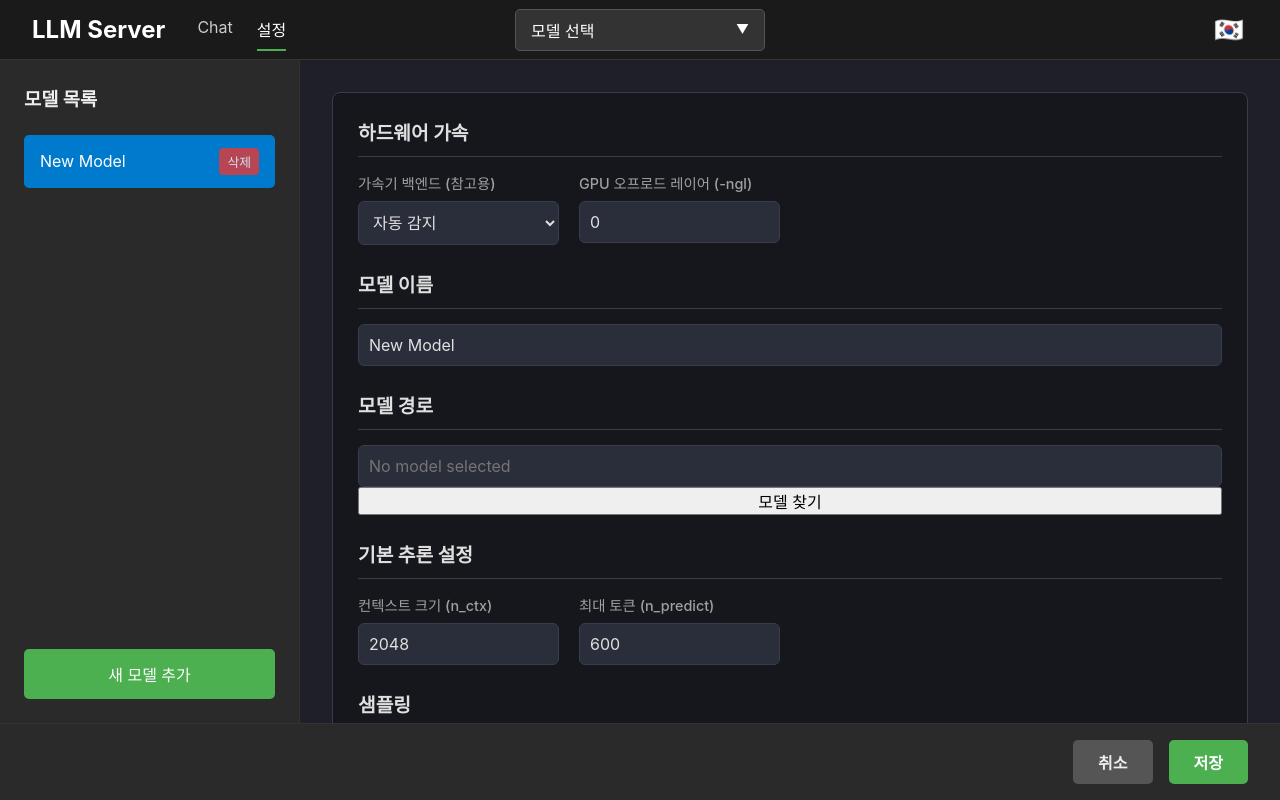
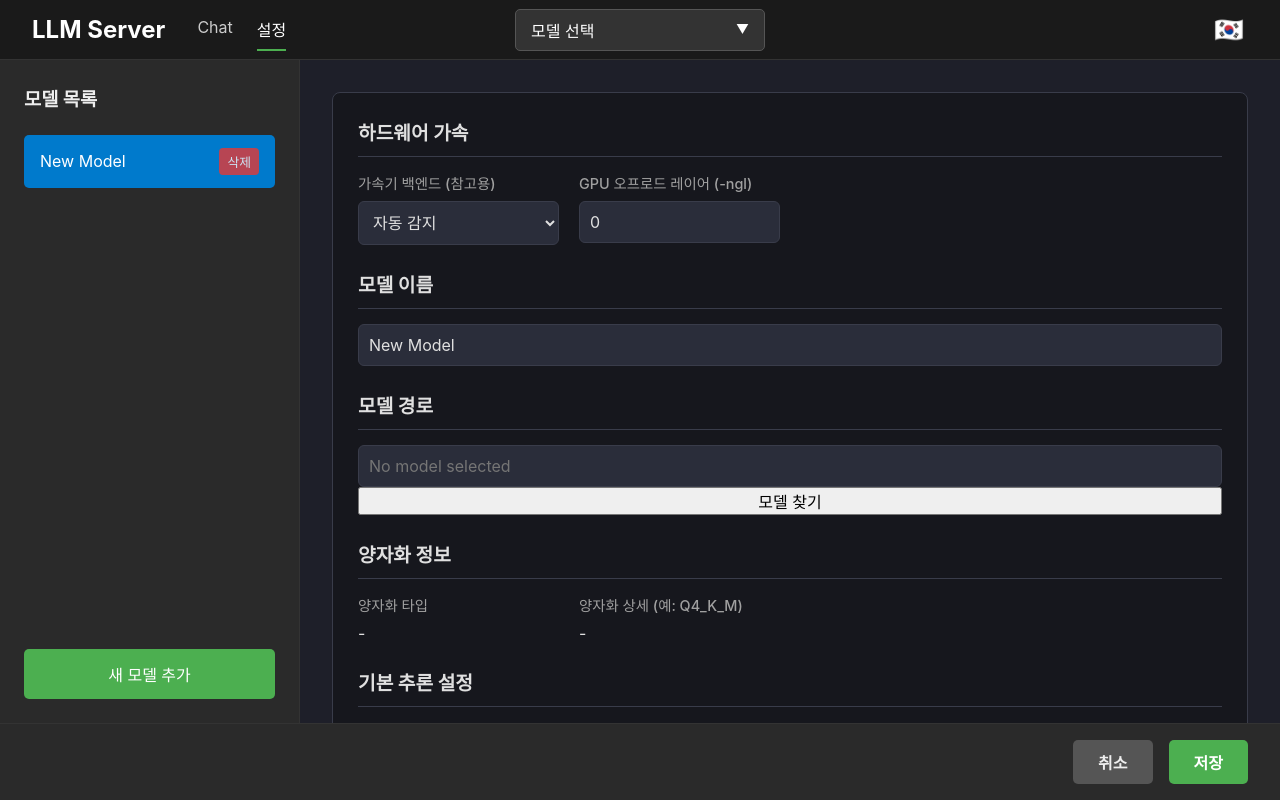
Before and after one commit to DAIOSFoundation/llm-server, a React (Vite) app in the folder frontend/: page /settings in a window 1280 px wide. Both pictures are taken after a click on the button "새 모델 추가". Built offline with nearby package versions, Linux system fonts and the light colour scheme.

Commit message:
Add quantization info section inferred from GGUF filename

```diff
--- a/frontend/src/components/ModelForm.jsx
+++ b/frontend/src/components/ModelForm.jsx
@@ -1,6 +1,52 @@
-import React, { useState, useEffect } from 'react';
+import React, { useState, useEffect, useMemo } from 'react';
 import { useLanguage } from '../contexts/LanguageContext';
 import './ModelForm.css';
+
+// GGUF 모델 경로(파일명)를 기반으로 양자화 정보를 추정하는 헬퍼
+// NOTE: 1차 버전은 파일명 패턴(FP16, Q8_0, Q4_K_M 등)에 기반한 추정입니다.
+// 나중에 필요하다면 gguf 헤더를 직접 파싱하는 방식으로 확장할 수 있습니다.
+const inferQuantizationFromPath = (modelPath) => {
+  if (!modelPath) {
+    return { type: '-', detail: '-' };
+  }
+
+  const fileName = modelPath.split(/[\\/]/).pop() || '';
+  const upper = fileName.toUpperCase();
+
+  // FP16 / F16
+  if (upper.includes('FP16') || upper.includes('F16')) {
+    return { type: 'FP16', detail: 'FP16' };
+  }
+
+  // 8-bit
+  if (upper.includes('Q8_0')) {
+    return { type: '8-bit', detail: 'Q8_0' };
+  }
+
+  // 4-bit 계열 (Q4_0, Q4_1, Q4_K_M, Q4_K_S 등)
+  const q4Match = upper.match(/Q4_([A-Z0-9_]+)/);
+  if (q4Match) {
+    const variant = q4Match[1]; // 예: "0", "K_M", "K_S"
+    return {
+      type: '4-bit',
+      detail: `Q4_${variant}`,
+    };
+  }
+
+  // 기타 Qx_ 계열 (Q5_0, Q5_1 등)
+  const qMatch = upper.match(/Q([0-9])_([A-Z0-9_]+)/);
+  if (qMatch) {
+    const bits = qMatch[1];
+    const variant = qMatch[2];
+    return {
+      type: `${bits}-bit`,
+      detail: `Q${bits}_${variant}`,
+    };
+  }
+
+  // 알 수 없는 경우
+  return { type: 'Unknown', detail: fileName };
+};
 
 const ModelForm = ({ config, onChange }) => {
   const { t } = useLanguage();
@@ -46,6 +92,12 @@ const ModelForm = ({ config, onChange }) => {
     onChange(newFormData);
   }
 
+  // 양자화 정보 추정 (modelPath 변경 시 자동 갱신)
+  const quantInfo = useMemo(
+    () => inferQuantizationFromPath(formData.modelPath),
+    [formData.modelPath],
+  );
+
   return (
     <div className="model-form">
       {/* Acceleration Section */}
@@ -78,8 +130,40 @@ const ModelForm = ({ config, onChange }) => {
       <div className="form-section">
         <h3>{t('settings.modelPath')}</h3>
         <div className="form-group model-path-group">
-          <input type="text" name="modelPath" value={formData.modelPath || ''} readOnly placeholder="No model selected" autoComplete="off" />
-          <button type="button" onClick={handleFindModel} className="find-button">{t('settings.findModel')}</button>
+          <input
+            type="text"
+            name="modelPath"
+            value={formData.modelPath || ''}
+            readOnly
+            placeholder="No model selected"
+            autoComplete="off"
+          />
+          <button
+            type="button"
+            onClick={handleFindModel}
+            className="find-button"
+          >
+            {t('settings.findModel')}
+          </button>
+        </div>
+      </div>
+
+      {/* Quantization Info Section */}
+      <div className="form-section">
+        <h3>{t('settings.quantizationInfo')}</h3>
+        <div className="form-grid">
+          <div className="form-group">
+            <label>{t('settings.quantizationType')}</label>
+            <div className="static-value">
+              {quantInfo.type || '-'}
+            </div>
+          </div>
+          <div className="form-group">
+            <label>{t('settings.quantizationDetail')}</label>
+            <div className="static-value">
+              {quantInfo.detail || '-'}
+            </div>
+          </div>
         </div>
       </div>
 
--- a/frontend/src/translations.json
+++ b/frontend/src/translations.json
@@ -40,6 +40,9 @@
     "settings.modelName": "모델 이름",
     "settings.deleteModel": "삭제",
     "settings.noModelSelected": "편집할 모델을 선택하거나 새 모델을 추가하세요.",
+    "settings.quantizationInfo": "양자화 정보",
+    "settings.quantizationType": "양자화 타입",
+    "settings.quantizationDetail": "양자화 상세 (예: Q4_K_M)",
     "accelerator.auto": "자동 감지",
     "accelerator.mps": "Metal (Apple Silicon)",
     "accelerator.cuda": "CUDA (NVIDIA)",
@@ -120,6 +123,9 @@
     "settings.modelName": "Model Name",
     "settings.deleteModel": "Delete",
     "settings.noModelSelected": "Select a model to edit, or add a new one.",
+    "settings.quantizationInfo": "Quantization Info",
+    "settings.quantizationType": "Quantization Type",
+    "settings.quantizationDetail": "Quantization Detail (e.g., Q4_K_M)",
     "accelerator.auto": "Auto Detect",
     "accelerator.mps": "Metal (Apple Silicon)",
     "accelerator.cuda": "CUDA (NVIDIA)",
```
